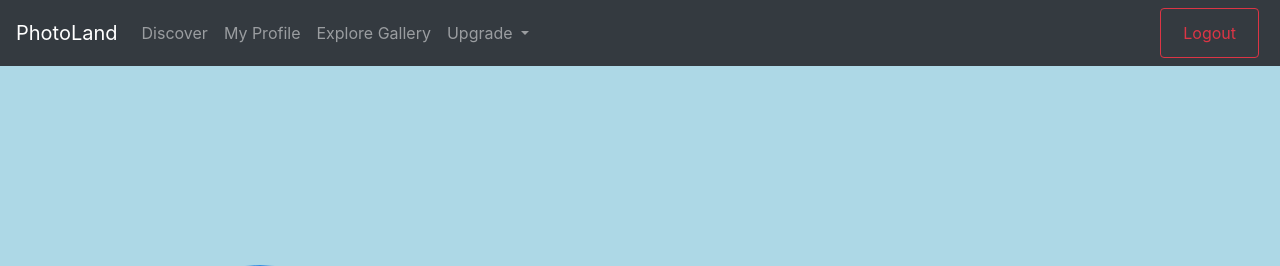
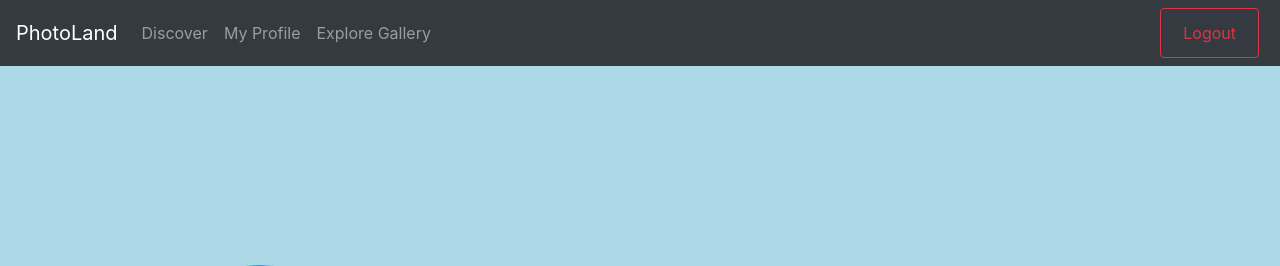
Before and after one commit to poltimmer/2ID60, a Django app: page /newUser/ in a window 1280 px wide. Shown: the top 266 px of the page. Run offline with Django 3.2, Linux system fonts and the light colour scheme; some libraries are stand-ins or nearby versions.

Commit message:
removed upgrade

```diff
--- a/blog/templates/blog/base.html
+++ b/blog/templates/blog/base.html
@@ -37,21 +37,6 @@
                 <li class="nav-item">
                     <a class="nav-link" href="{% url 'photogallery' %}">Explore Gallery</a>
                 </li>
-                <li class="nav-item dropdown">
-
-                    <li id="upgrade" class="nav-item dropdown">
-
-                        <a class="nav-link dropdown-toggle" href="#" id="dropdown01" role="button" data-toggle="dropdown" aria-haspopup="true" aria-expanded="false">
-              Upgrade
-            </a>
-                        <div class="dropdown-menu" aria-labelledby="dropdown01">
-                            <a class="dropdown-item" href="#">+50 GB Storage - 8€/month</a>
-                            <a class="dropdown-item" href="#">+150 GB Storage - 16€/month</a>
-                            <a class="dropdown-item" href="#">+500 GB Storage - 24€/month</a>
-                            <div class="dropdown-divider"></div>
-                            <a class="dropdown-item" href="#">Unlimited Storage - 40€/month</a>
-                        </div>
-                    </li>
             </ul>
             <form class="form-inline my-2 my-lg-0">
                 <!--
@@ -94,10 +79,6 @@
     <!-- END OF FOOTER-->
 
 
-    <!--
-    Like button click
-    CART section on navbar which increaases as cart button is clicked.
-  -->
 
     <script src="https://code.jquery.com/jquery-3.2.1.slim.min.js" integrity="sha384-KJ3o2DKtIkvYIK3UENzmM7KCkRr/rE9/Qpg6aAZGJwFDMVNA/GpGFF93hXpG5KkN" crossorigin="anonymous"></script>
     <script src="https://cdnjs.cloudflare.com/ajax/libs/popper.js/1.12.3/umd/popper.min.js" integrity="sha384-vFJXuSJphROIrBnz7yo7oB41mKfc8JzQZiCq4NCceLEaO4IHwicKwpJf9c9IpFgh" crossorigin="anonymous"></script>
```
Also changed, not shown: blog/migrations/0002_auto_20180109_1052.py (added).
